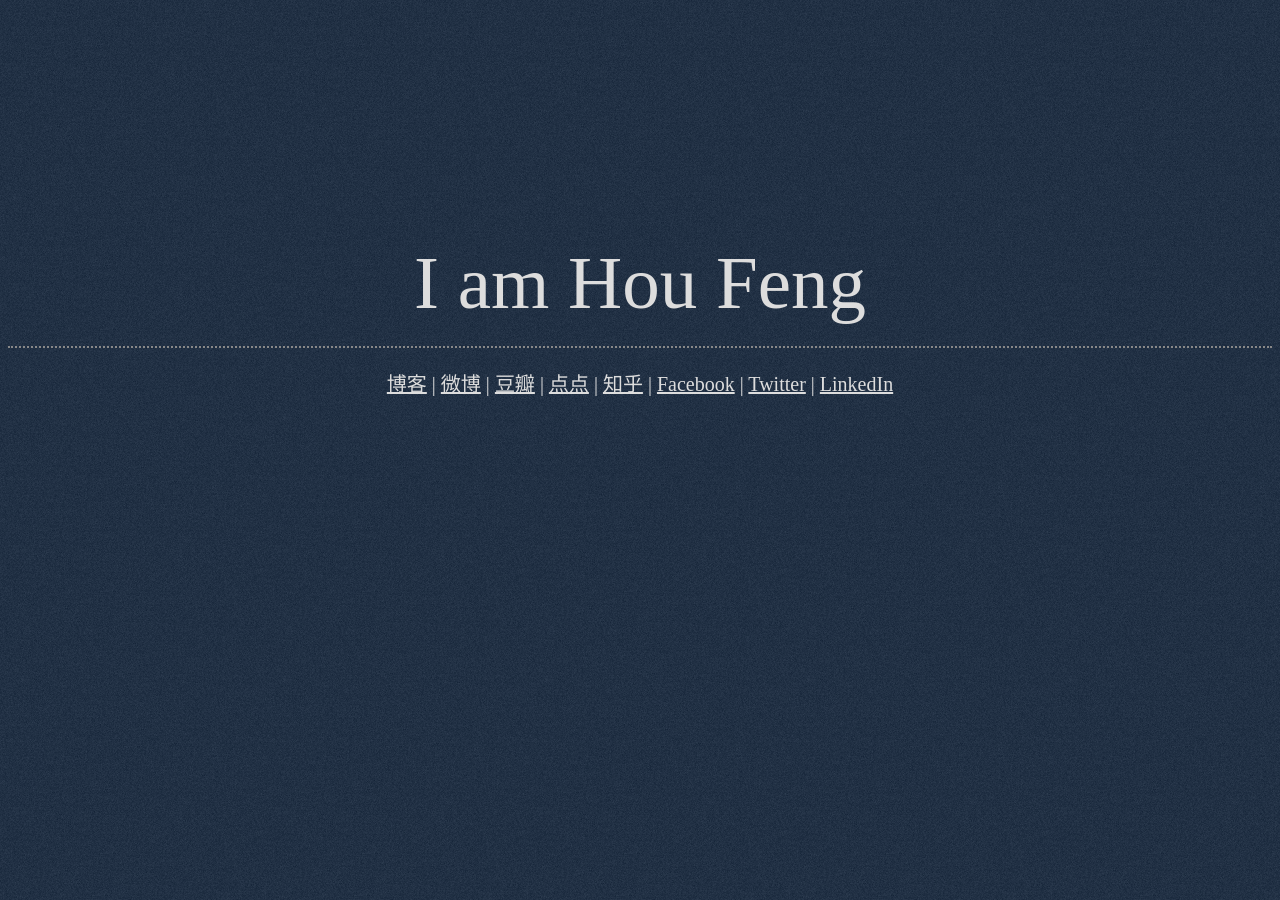
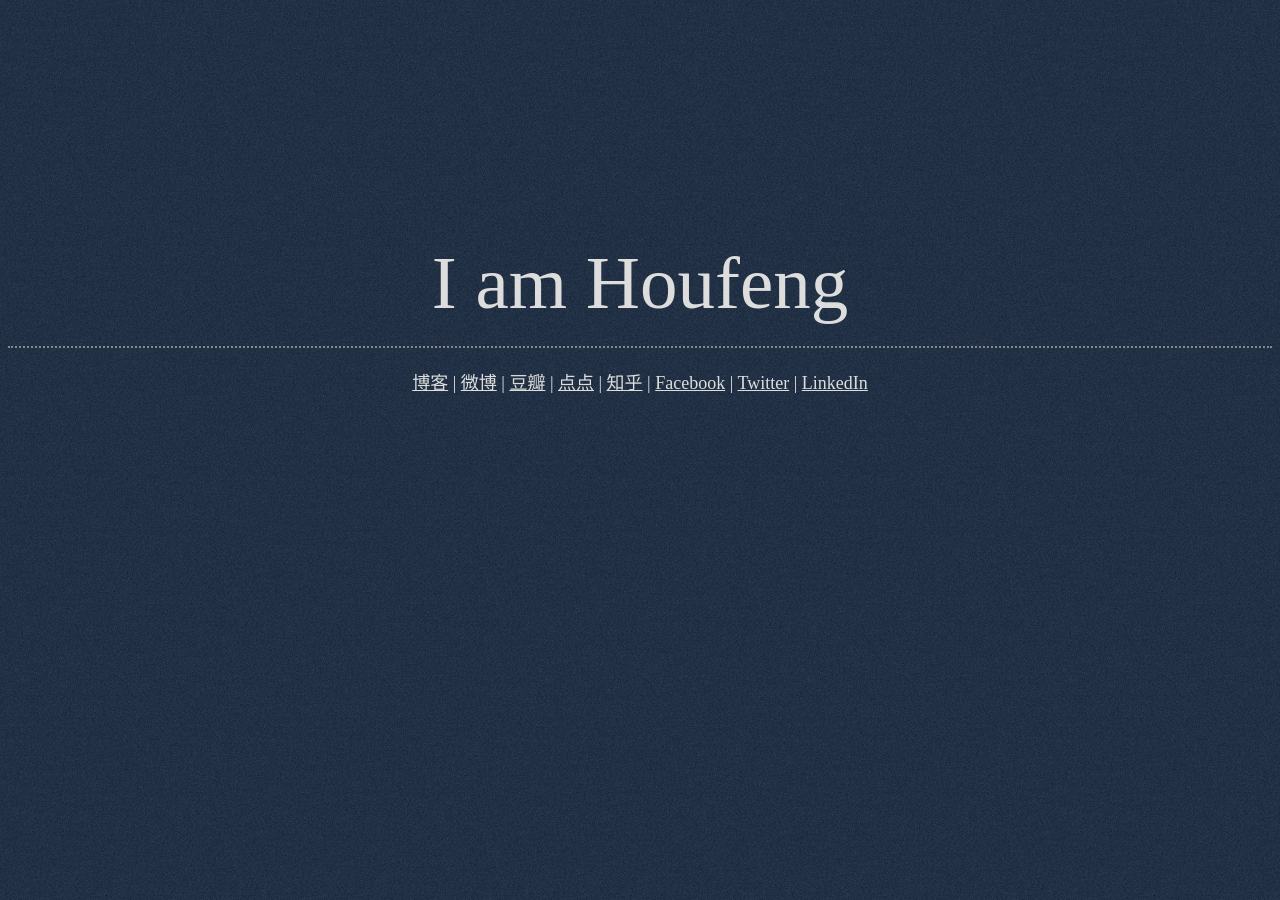
Before and after one commit to Houfeng/houfeng.github.com, a Jekyll site: the page index.html, which Jekyll copies as it is, in a window 1280 px wide. Built offline with Jekyll 4.4.1, drawn with Linux system fonts in a browser that asks for light colours; Markdown is read by kramdown in place of the engine named in the settings.

Commit message:
Updated index.html

```diff
--- a/index.html
+++ b/index.html
@@ -1,6 +1,6 @@
 <html>
 <head>
-	<title>I am Hou Feng</title>
+	<title>I am Houfeng</title>
   <meta http-equiv="content-type" content="text/html;charset=utf-8" />
     <style>
       html, body{
@@ -18,13 +18,13 @@
       #link{
         text-align:center;
         padding:20px;
-        font-size:20px;
+        font-size:18px;
         border-top:dotted 2px #888;
       }
     </style>
 </head>
 <body>
-    <div id="i">I am Hou Feng</div>
+    <div id="i">I am Houfeng</div>
   <div id="link"><a href='http://blog.houfeng.net'>博客</a> | <a href='http://weibo.com/houfeng'>微博</a> | <a href="http://www.douban.com/people/5607115/">豆瓣</a> | <a href='http://i.houfeng.net'>点点</a> | <a href="http://www.zhihu.com/people/hou-feng">知乎</a> | <a href="http://www.facebook.com/houzhanfeng">Facebook</a> | <a href='http://www.twitter.com/hou_feng'>Twitter</a> | <a href="http://www.linkedin.com/pub/hou-feng/63/5a5/887">LinkedIn</a></div>
 </body>
 </html>
```
